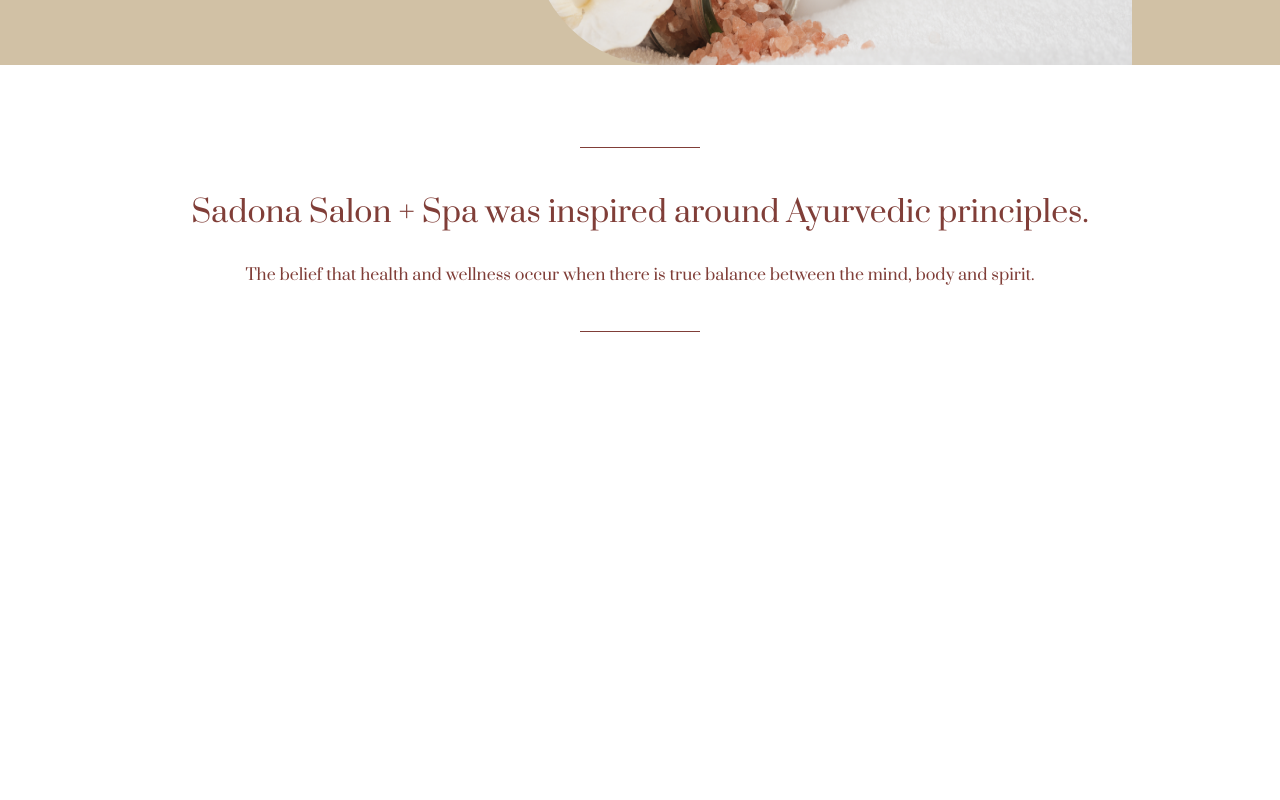
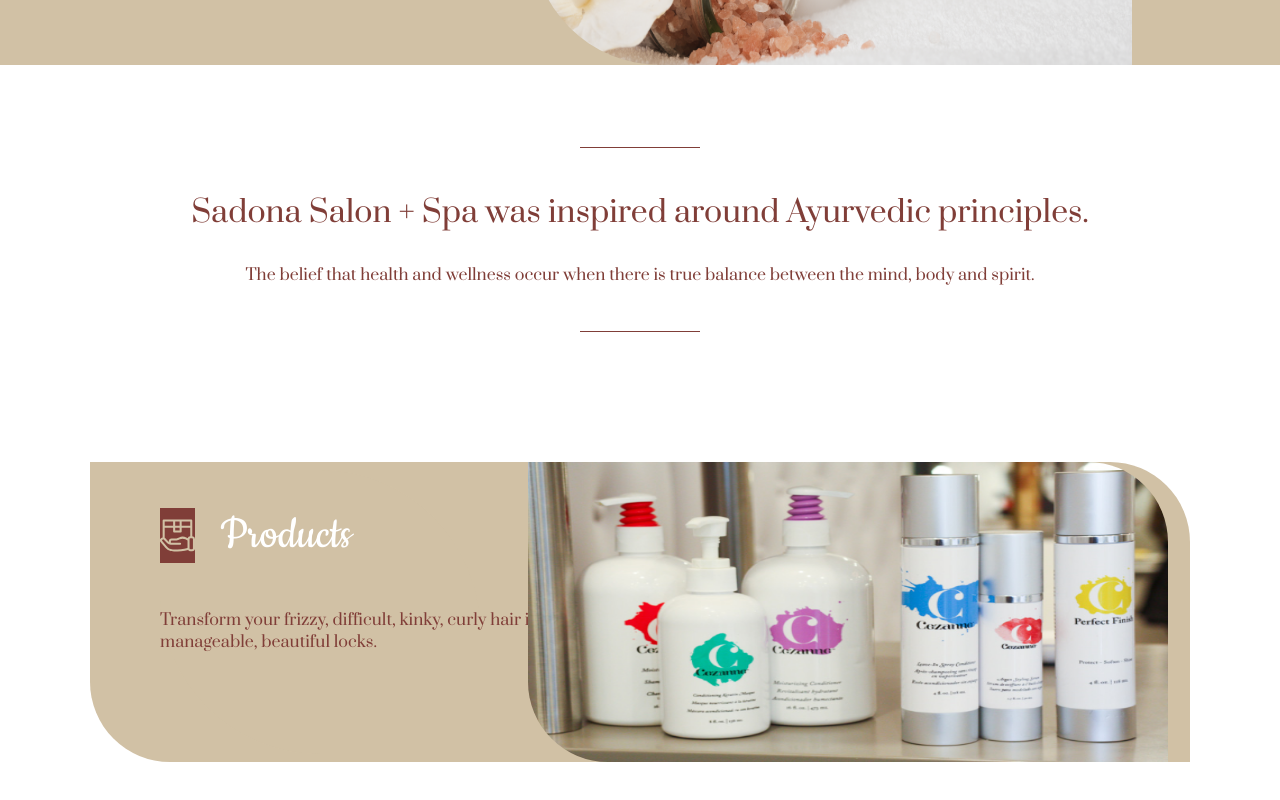
Before and after one commit to zpc30/sadona, a React (Create React App) app: page / in a window 1280 px wide. Shown: the part 3823-4623 px from the top of the page. Before the commit the page ends 4237 px from the top, so only its background shows below. Built offline with nearby package versions, Linux system fonts and the light colour scheme.

Commit message:
product section

```diff
--- a/src/App.jsx
+++ b/src/App.jsx
@@ -9,6 +9,7 @@ import SpaServices from './components/SpaServices/';
 import BridalServices from './components/BridalServices/';
 import AboutSadona from './components/AboutSadona/AboutSadona';
 import SaltServices from './components/SaltServices/SaltServices';
+import Cezanne from './components/Cezanne';
 
 export default function App() {
   return (
@@ -23,6 +24,7 @@ export default function App() {
       <BridalServices />
       <SaltServices />
       <AboutSadona />
+      <Cezanne />
     </>
   );
 }
--- /dev/null
+++ b/src/components/Cezanne/Cezanne.jsx
@@ -0,0 +1,47 @@
+import React from 'react';
+import { useTheme } from 'styled-components';
+import { Section, SectionContainer } from '../common/Section';
+import { Paragraph, SubHeading, TitleHeading } from '../common/SubHeading';
+import { Anchor } from '../common/Button';
+
+export default function Cezanne() {
+  const theme = useTheme();
+  return (
+    <SectionContainer
+      style={{
+        display: 'flex',
+        justifyContent: 'center',
+        width: '1100px',
+        height: '300px',
+        margin: '5em auto',
+        background: theme.palette.colors.secondary,
+        borderRadius: '0 5em 0 5em'
+      }}>
+      <Section
+        style={{
+          alignItems: 'flex-start',
+          width: '25vw',
+          borderRadius: '0 10em 0 10em',
+          margin: '.5em 3em'
+        }}>
+        <TitleHeading
+          style={{
+            paddingTop: '0'
+          }}>
+          <img
+            style={{ backgroundColor: theme.palette.colors.primary }}
+            src="/icons/shipping.svg"
+          />
+          Products
+        </TitleHeading>
+        <SubHeading></SubHeading>
+        <Paragraph style={{ width: '500px' }}>
+          Transform your frizzy, difficult, kinky, curly hair into soft, manageable, beautiful
+          locks.
+        </Paragraph>
+        <Anchor style={{ display: 'block', margin: '.5em 0em 0 35em' }}>Check out more</Anchor>
+      </Section>
+      <img style={{ width: '50vw', borderRadius: '0 5em 0 5em' }} src="/images/cezanne.png" />
+    </SectionContainer>
+  );
+}
--- /dev/null
+++ b/src/components/Cezanne/index.js
@@ -0,0 +1 @@
+export { default } from './Cezanne';
```
Also changed, not shown: src/components/Cezanne/styled.jsx (added).
